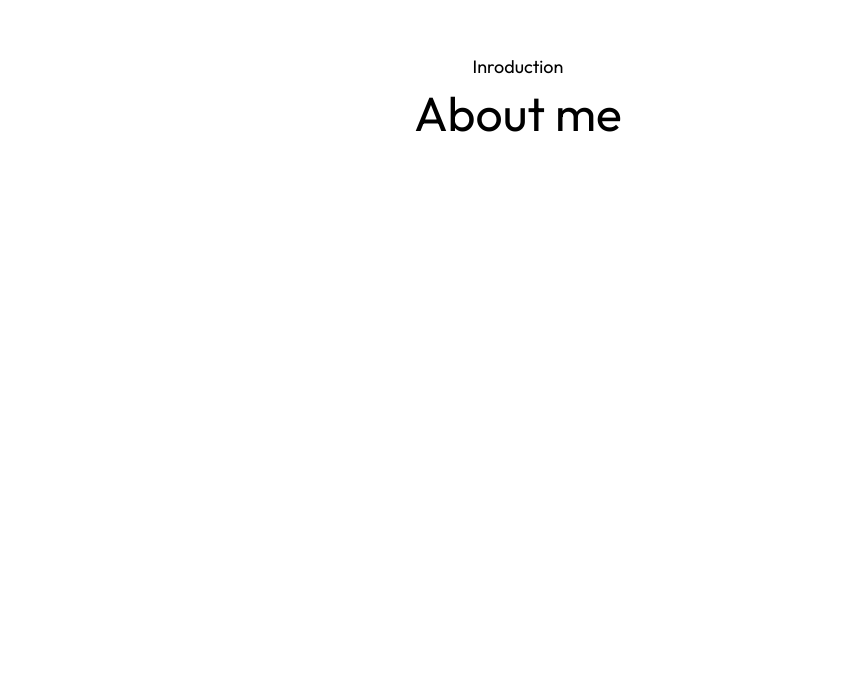
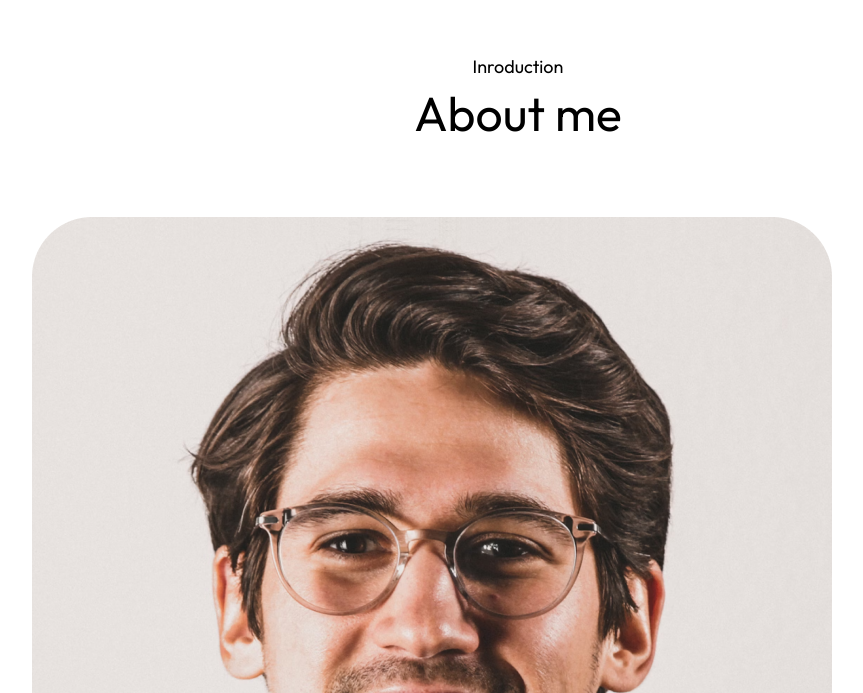
Before and after one commit to MogesBekele/portfolio-in-nextjs, a Next.js app: page / in a window 1280 px wide. Shown: the part 787-1480 px from the top of the page, without its empty margins (122-985 px from the left). Before the commit the page ends 964 px from the top, so only its background shows below. Built offline with nearby package versions, Linux system fonts and the light colour scheme; a web font is replaced by a local one.

Commit message:
create the about component

```diff
--- a/components/About.tsx
+++ b/components/About.tsx
@@ -1,13 +1,26 @@
-import React from 'react'
+import React from "react";
+import Image from "next/image";
+import { assets } from "@/assets/assets";
 
 const About = () => {
   return (
-    <div id='about' className='w-full px-[12%] py-10 scroll-mt-20'>
-      <h4 className='text-center mb-2 text-lg font-main'>Inroduction</h4>
-      <h2 className='text-center text-5xl font-main'>About me</h2>
+    <div id="about" className="w-full px-[12%] py-10 scroll-mt-20">
+      <h4 className="text-center mb-2 text-lg font-main">Inroduction</h4>
+      <h2 className="text-center text-5xl font-main">About me</h2>
+      <div className="flex w-full flex-col lg:flex-row items-center gap-20 my-20">
+        <div>
+          <Image
+            src={assets.user_image}
+            alt=""
+            className="w-full rounded-3xl"
+          />
+        </div>
+        <div className="flex-1 ">
 
+        </div>
+      </div>
     </div>
-  )
-}
+  );
+};
 
-export default About
+export default About;
```
Also changed, not shown: assets/home.png (added).
